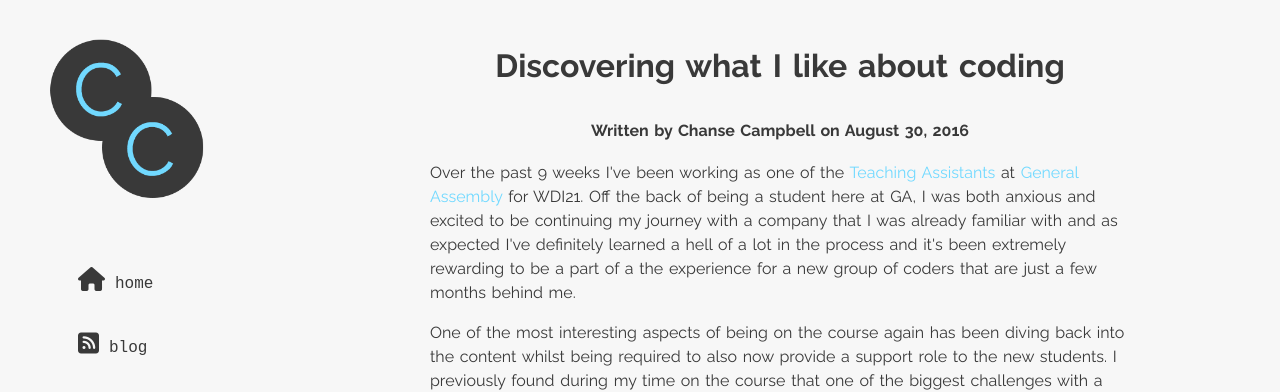
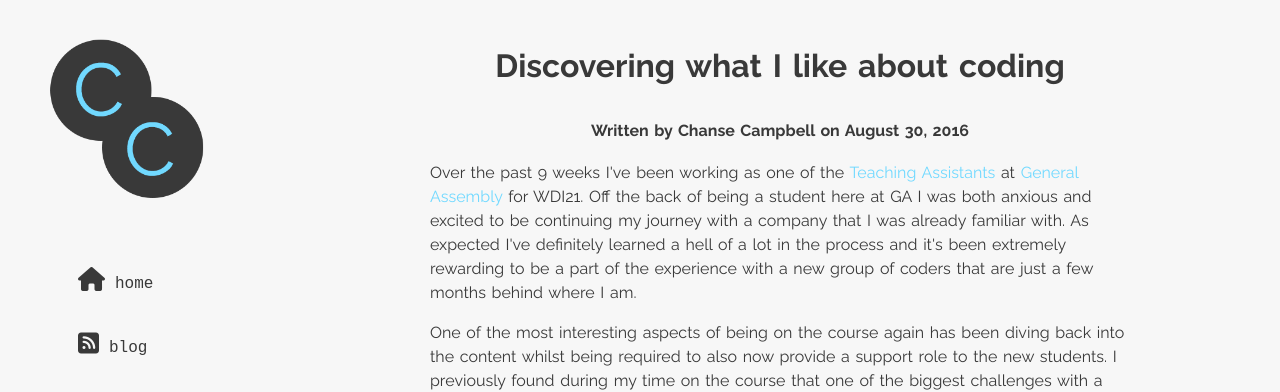
Before and after one commit to chansecampbell/chansecampbell.github.io, a Jekyll site: the page built from _posts/2016-08-30-discovering-what-i-like-about-coding.md, in a window 1280 px wide and 1087 px high. Shown: the top 392 px of the window. Built offline with Jekyll 4.4.1, drawn with Linux system fonts in a browser that asks for light colours; nearby versions of some CDN libraries.

Commit message:
Typos.. Typos everywhere.

```diff
--- a/_posts/2016-08-30-discovering-what-i-like-about-coding.md
+++ b/_posts/2016-08-30-discovering-what-i-like-about-coding.md
@@ -6,7 +6,7 @@ title: Discovering what I like about coding
 <h1 class="header-name">{{ page.title }}</h1>
 <h4 class="header-name">Written by Chanse Campbell on {{ page.date | date: '%B %d, %Y' }}</h4>
 
-<p>Over the past 9 weeks I've been working as one of the <strong>Teaching Assistants</strong> at <strong>General Assembly</strong> for WDI21. Off the back of being a student here at GA, I was both anxious and excited to be continuing my journey with a company that I was already familiar with and as expected I've definitely learned a hell of a lot in the process and it's been extremely rewarding to be a part of a the experience for a new group of coders that are just a few months behind me.</p>
+<p>Over the past 9 weeks I've been working as one of the <strong>Teaching Assistants</strong> at <strong>General Assembly</strong> for WDI21. Off the back of being a student here at GA I was both anxious and excited to be continuing my journey with a company that I was already familiar with. As expected I've definitely learned a hell of a lot in the process and it's been extremely rewarding to be a part of the experience with a new group of coders that are just a few months behind where I am.</p>
 
 <p>One of the most interesting aspects of being on the course again has been diving back into the content whilst being required to also now provide a support role to the new students. I previously found during my time on the course that one of the biggest challenges with a bootcamp like this is simply the sheer <strong>speed</strong> in which the course material moves on a daily and weekly basis.</p>
 
```
